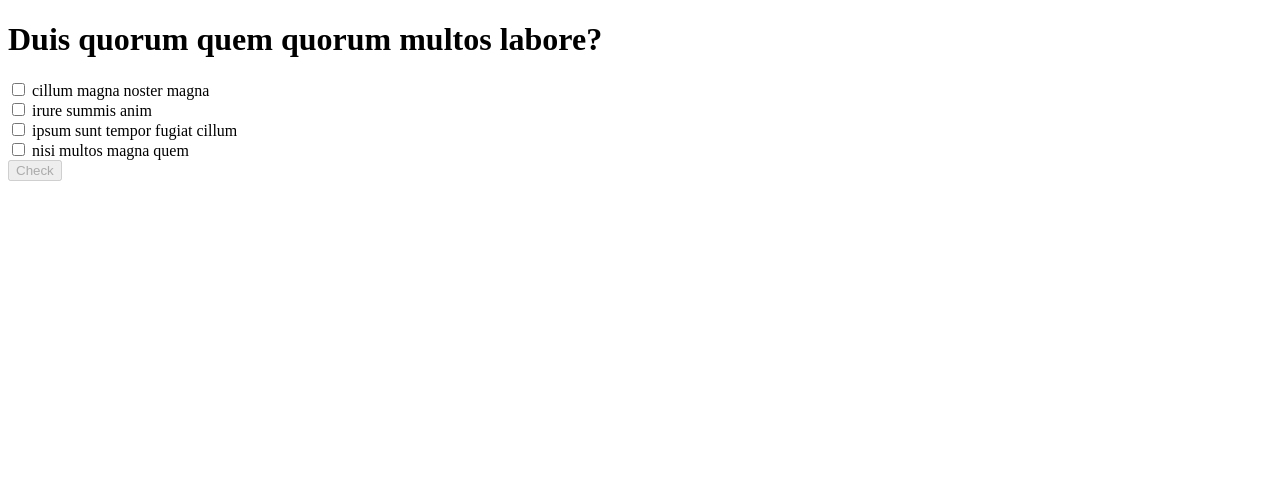
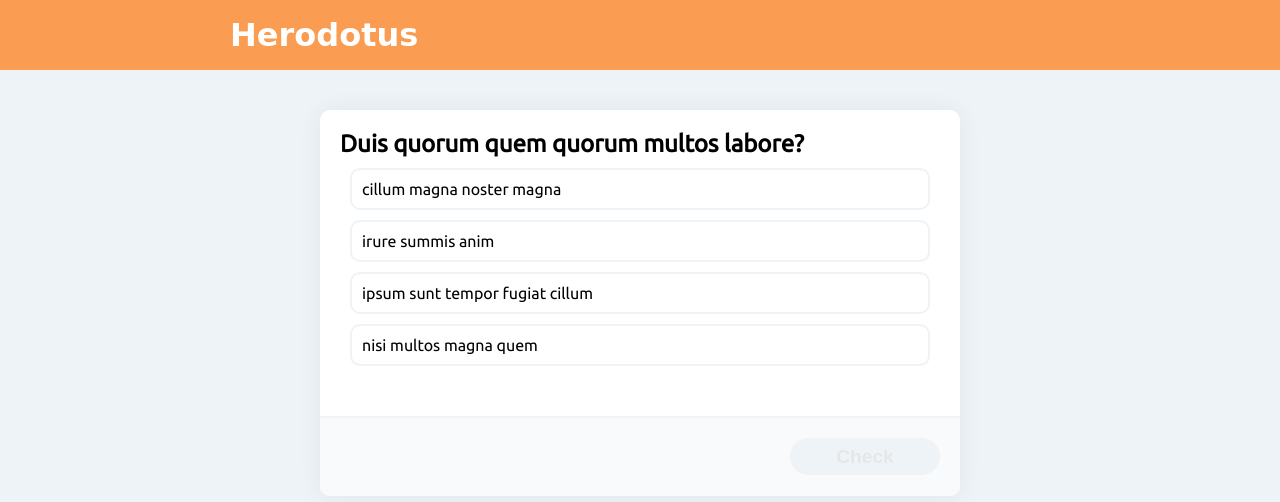
Before and after one commit to ktuttle/herodotus, a plain HTML site: page index.html in a window 1280 px wide. Drawn offline with nearby package versions, Linux system fonts and the light colour scheme; files that its build step writes are made by us from their sources; a web font is replaced by a local one.

Commit message:
Add styling

```diff
--- a/index.html
+++ b/index.html
@@ -4,6 +4,8 @@
   <meta charset="utf-8">
 
   <title>Herodotus</title>
+  <link rel="stylesheet" href="https://fonts.googleapis.com/css?family=Bowlby+One+SC|Ubuntu">
+  <link rel="stylesheet" href="css/index.css">
 
   <script src="https://unpkg.com/vue"></script>
   <script src="js/index.js"></script>
@@ -11,18 +13,33 @@
 
 <body>
   <div id="app">
+    <header class="hero-header">
+      <menu>
+        <h1>Herodotus</h1>
+      </menu>
+    </header>
+    <div class="challenge-space">
+      <section class="challenge">
         <h1>{{ question }}</h1>
-    <div v-for="answer in answers">
+        <div
+          :class="['choice', selected_answers.indexOf(answer.id) != -1 ? 'selected': '', is_disabled(answer) ? 'locked' : '']"
+          v-for="answer in answers">
           <input
             type="checkbox"
             :id="'choice-' + answer.id"
             :value="answer.id"
-        :disabled="selected_answers.length >= max_answers && selected_answers.indexOf(answer.id) === -1"
+            :disabled="is_disabled(answer)"
             v-model="selected_answers">
           <label :for="'choice-' + answer.id">{{ answer.text}}</label>
         </div>
-    <button :disabled="selected_answers.length < 1" @click="check_answer">Check</button>
+      </section>
+      <section :class="['feedback', feedback_class]">
+        <button class="next-control" :disabled="selected_answers.length < 1" @click="check_answer">Check</button>
+        <div>
           <h1>{{ feedback }}</h1>
+        </div>
+      </section>
+    </div>
   </div>
 </body>
 </html>
--- a/js/index.js
+++ b/js/index.js
@@ -10,11 +10,22 @@ window.addEventListener('load', function () {
       max_answers: 2,
       solution: 'c',
       feedback: '',
+      feedback_class: '',
       selected_answers: []
     },
     methods: {
+      is_disabled: function(answer) {
+        return this.selected_answers.length >= this.max_answers && this.selected_answers.indexOf(answer.id) === -1;
+      },
       check_answer: function() {
-        this.feedback = this.selected_answers.sort().join(',') == this.solution ? "Correct!" : "False!"
+        if (this.selected_answers.sort().join(',') == this.solution) {
+          this.feedback = "Correct!"
+          this.feedback_class = "correct"
+        }
+        else {
+          this.feedback = "False!"
+          this.feedback_class = "false"
+        }
       }
     }
   })
--- /dev/null
+++ b/sass/index.scss
@@ -0,0 +1,127 @@
+$orange: #FA9C51;
+$green: #3ed17a;
+$light-green: lighten($green, 30%);
+$red: #FF003C;
+$grey: #EEF3F7;
+$light-grey: lighten($grey, 3%);
+$blue: #0BAFF7;
+
+$background: $grey;
+$hero: $orange;
+$info: $blue;
+$success: $green;
+$failure: $red;
+$separator: $grey;
+
+body {
+    margin: 0;
+    background-color: $background;
+}
+
+button {
+    margin: 0;
+}
+
+h1 {
+    margin: 0;
+}
+
+#app {
+    display: grid;
+    grid-template-columns: 1fr 2fr 1fr;
+}
+
+.hero-header {
+    background-color: $hero;
+    color: white;
+    display: flex;
+    font-family: 'Bowlby One SC', cursive;
+    grid-column: 1 / 4;
+    justify-content: center;
+
+    menu {
+        display: flex;
+        justify-content: flex-start;
+        max-width: 1080px;
+        min-width: 860px;
+    }
+}
+
+.challenge-space {
+    background-color: white;
+    border-radius: 10px;
+    box-shadow: rgba(0, 0, 0, 0.06) 0px 0px 25px 0px;
+    font-family: 'Ubuntu', sans-serif;
+    grid-column: 2 / 3;
+    margin-top: 40px;
+}
+
+.challenge {
+    padding: 20px;
+    margin-bottom: 20px;
+}
+
+.choice {
+    margin: 10px;
+    border: $separator solid 2px;
+    border-radius: 10px;
+
+    & input {
+        display: none;
+    }
+
+    & label {
+        display: block;
+        padding: 10px;
+        width: 100%;
+    }
+
+    &:hover:not(.locked){
+        border-color: $info;
+    }
+
+    &.selected {
+        background-color: $info;
+        border-color: $info;
+        color: white;
+    }
+}
+
+.feedback {
+    background-color: $light-grey;
+    border-radius: 0 0 10px 10px;
+    border-top: $separator solid 2px;
+    box-sizing: border-box;
+    min-height: 80px;
+    padding: 20px;
+
+    &.correct {
+        color: $success;
+    }
+
+    &.false {
+        color: $failure;
+    }
+
+    .next-control {
+        background-color: $success;
+        border-radius: 2em;
+        border-style: none;
+        color: white;
+        position: static;
+        float: right;
+        font-size: 1.2em;
+        font-weight: bold;
+        padding: 0.4em 0;
+        width: 150px;
+
+        &:active {
+            background-color: darken($success, 5%);
+        }
+
+        &:disabled {
+            background-color: $separator;
+            color: darken(white, 10%);
+        }
+    }
+}
```
Lines whose indentation alone changed are shown as unchanged.
